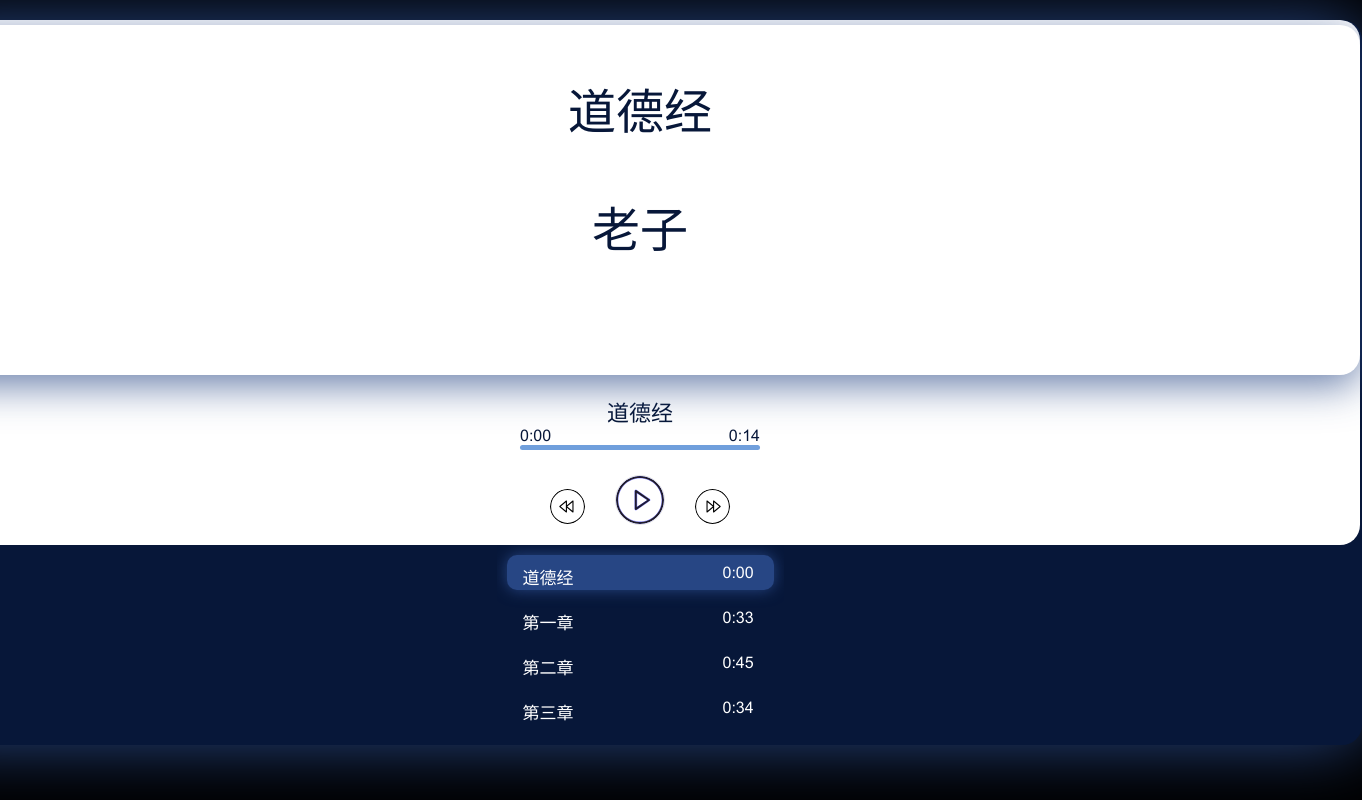
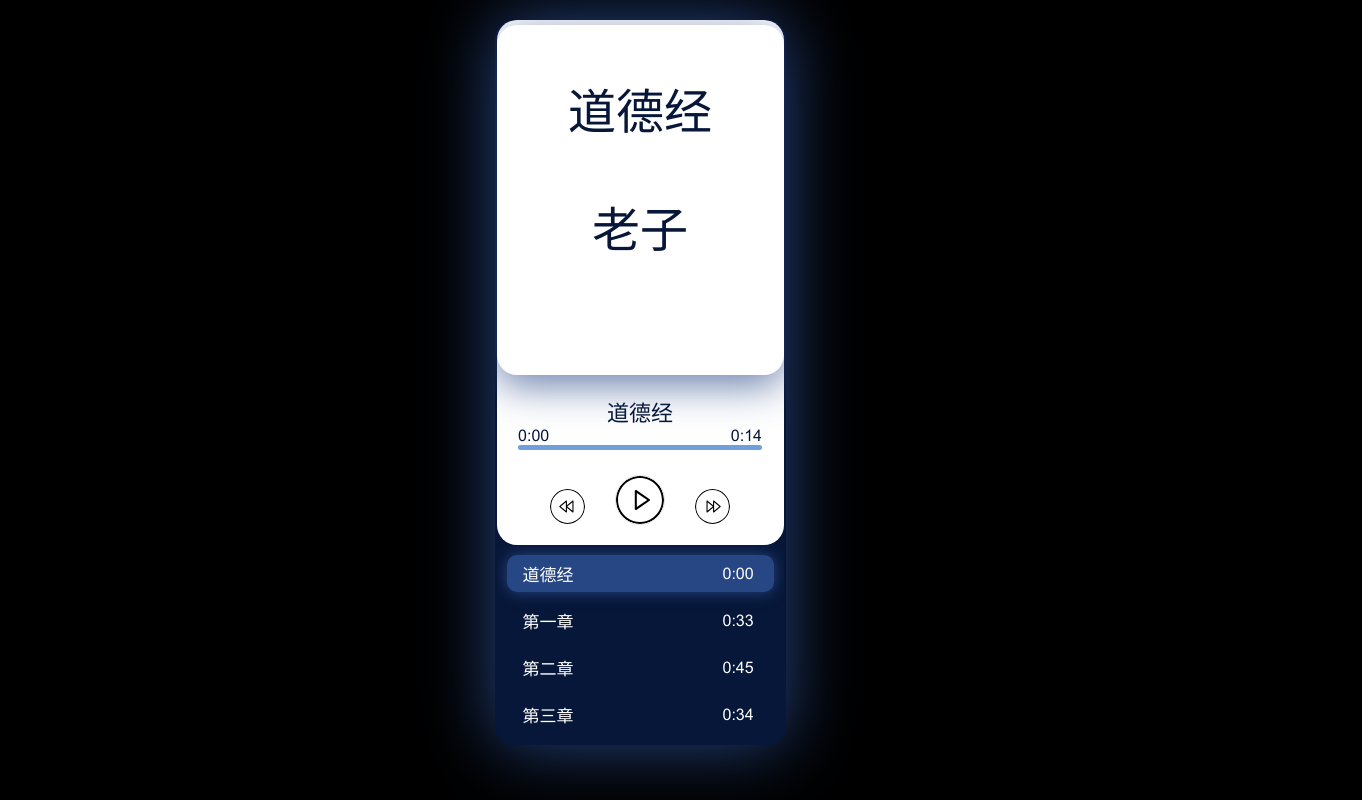
Before and after one commit to VidiHawk/dao-de-jing, a React (Create React App) app: page / in a window 1280 px wide. Shown: the whole page, 1362 px wide, since content can reach past the window. Built offline with nearby package versions, Linux system fonts and the light colour scheme; a web font is replaced by a local one.

Commit message:
updated player controls

```diff
--- a/src/css/player.scss
+++ b/src/css/player.scss
@@ -17,7 +17,8 @@ $lighter-shadow: rgba($shadow-color, .7);
 $white: #fff;
 $gray: #8c8c8c;
 $lighter-gray: rgba($gray, .1);
-$time-line-width: 240px;
+// $time-line-width: 240px;
+$time-line-width: 85%;
 $transition: .3s all ease;
 
 body{
@@ -38,7 +39,8 @@ body{
     justify-content: center;
     align-items: center;
     // max-width: 371px;
-    max-width: 90pc;
+    max-width: 100%;
+    max-height: 100%;
     padding: 0 2px;
     margin-top: 20px;
     border-radius: $border-radius;
@@ -64,7 +66,7 @@ body{
         position: relative;
         margin: 0 auto;
         // width: 300px;
-        width: 90pc;
+        width: 100%;
         height: 350px;
         text-align: center;
         overflow-y: scroll;
@@ -184,7 +186,8 @@ body{
             .fa-play{
               transform: translateX(2px);
             }
-            .fa-pause{
+            // .fa-pause{
+            .pause{
               background-image: url("../img/rewind.svg");
             }
           }
@@ -264,7 +267,8 @@ body{
           min-width: 190px;
           .track-name{
             font-size: 17px;
-            margin-top: 8px;
+            margin-top: 5px;
+            margin-bottom: 5px;
           }
           // .track-author{
           //   margin-top: 8px;
```
Also changed, not shown: src/img/play.svg, 6 other files (tests, documents, lock files or other folders).
